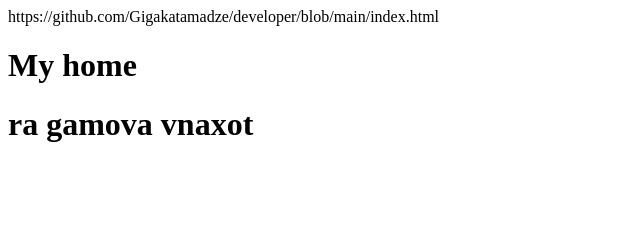
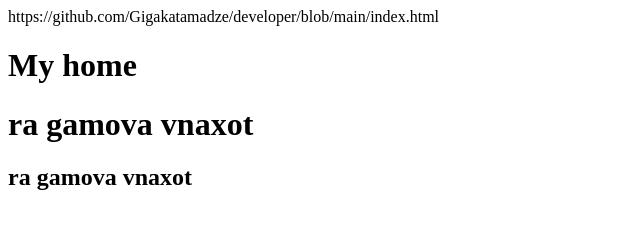
Before and after one commit to Gigakatamadze/developer, a plain HTML site: page index.html in a window 1280 px wide. Shown: the whole page, without its empty margins (0-640 px from the left). Drawn offline with Linux system fonts and the light colour scheme.

Commit message:
Update index.html

```diff
--- a/index.html
+++ b/index.html
@@ -10,6 +10,6 @@
 <body>
     <h1>My home</h1>
     <h1>ra gamova vnaxot</h1>
-
+     <h2>ra gamova vnaxot</h2>
 </body>
 </html>
```
